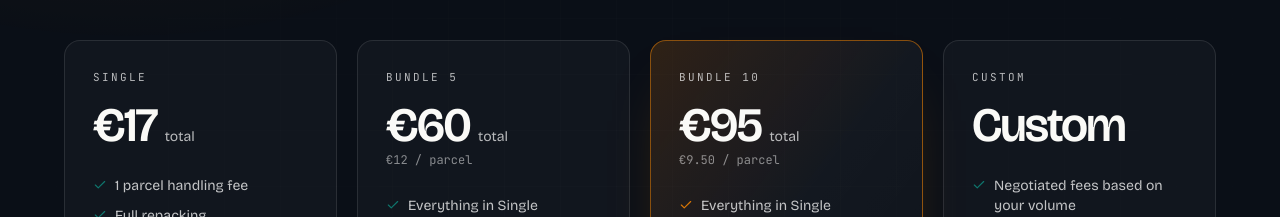
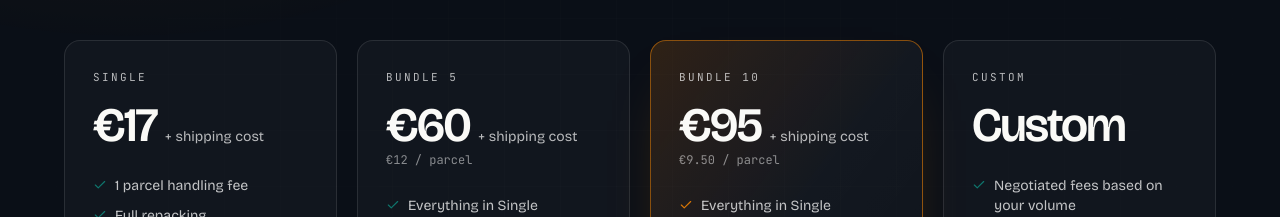
Before and after one commit to italparcel/web, a Next.js app: page / in a window 1280 px wide. Shown: the part 6440-6657 px from the top of the page. Built offline with nearby package versions, Linux system fonts and the light colour scheme; no server answers.

Commit message:
Update Pricing.tsx

```diff
--- a/components/sections/Pricing.tsx
+++ b/components/sections/Pricing.tsx
@@ -177,7 +177,7 @@ function TierCard({ tier }: { tier: Tier }) {
         ) : (
           <>
             <AnimatedPrice value={tier.price} />
-            <span className="text-sm text-white/70">total</span>
+            <span className="text-sm text-white/70">+ shipping cost</span>
           </>
         )}
       </div>
```
